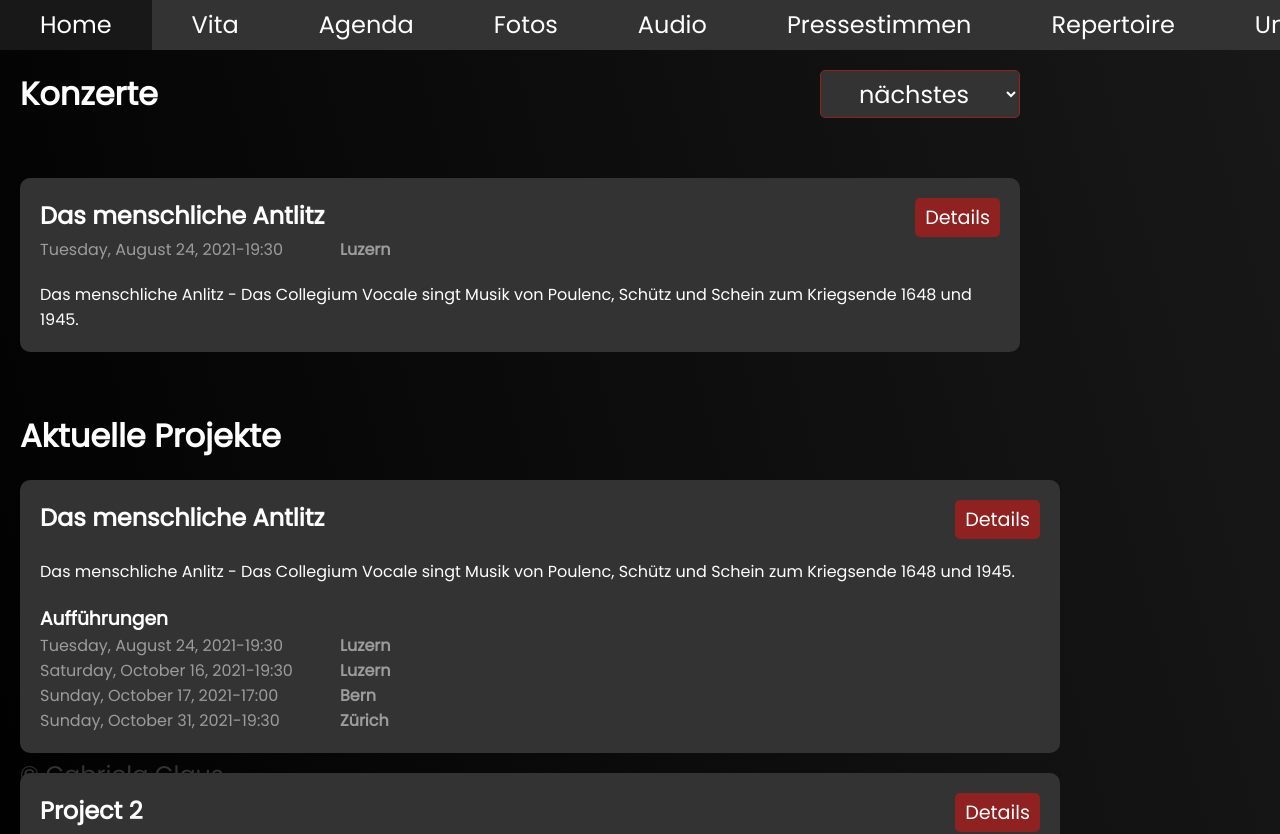
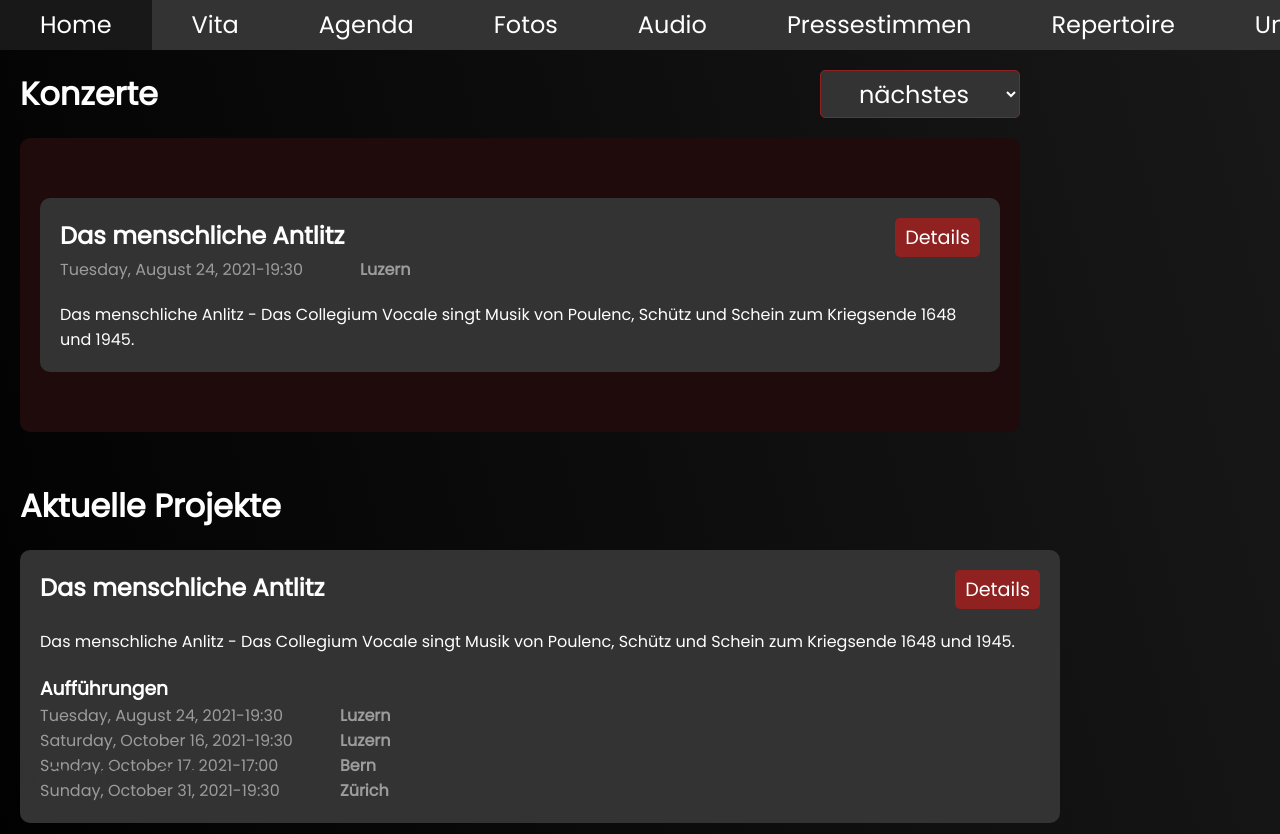
Before and after one commit to Saturn91/gabriela-glaus-sopran, a React (Create React App) app: page /agenda in a window 1280 px wide. Shown: the top 834 px of the page. Built offline with nearby package versions, Linux system fonts and the light colour scheme; a web font is replaced by a local one.

Commit message:
[EDIT] styling KonzertView

```diff
--- a/src/components/AgendaEventCardDetailed/AgendaEventCardDetailed.module.css
+++ b/src/components/AgendaEventCardDetailed/AgendaEventCardDetailed.module.css
@@ -2,7 +2,7 @@
     border-radius: 10px;
     color: white;
     background-color: var(--col_back_grey_light);
-    margin: 60px 0;
+    margin: 60px 20px;
     padding: 20px;
     max-width: 960px;
 }
--- a/src/components/KonzertView/KonzertView.js
+++ b/src/components/KonzertView/KonzertView.js
@@ -14,7 +14,9 @@ function KonzertView(props) {
           <option onClick={() => setDisplayState('past')}>vergangene</option>
         </select>
       </div>
-      <KonzertListComponent displayState={display}></KonzertListComponent>
+      <div className={styles.list}>
+        <KonzertListComponent displayState={display}></KonzertListComponent>
+      </div>
     </div>
 }
 
--- a/src/components/KonzertView/KonzertView.module.css
+++ b/src/components/KonzertView/KonzertView.module.css
@@ -1,11 +1,10 @@
-.KonzertView {
-
-}
+.KonzertView { }
 
 .viewSelectorContainer {
     display: flex;
-    width: 1000px;
+    max-width: 1000px;
     justify-content: space-between;
+    margin-bottom: 20px;
 }
 
 .selector {
@@ -13,3 +12,13 @@
     font-size: 1.5rem;
     padding: 5px;
 }
+
+.list {
+    background-color:var(--col_dark_red);
+    max-width: 1000px;
+    max-height: 450px;
+    overflow-y: auto;
+    scrollbar-color: var(--col_back_grey_light) var(--col_back_grey_dark);
+    scrollbar-width: thin;
+    border-radius: 10px;
+}
--- a/src/index.css
+++ b/src/index.css
@@ -14,6 +14,7 @@
   --col_text_dark: rgb(156, 156, 156);
   --col_interaction: rgb(143, 33, 33);
   --col_interaction_hover:  rgb(80, 21, 21);
+  --col_dark_red:  rgb(31, 11, 11);
 }
 
 .card-layout {
```
